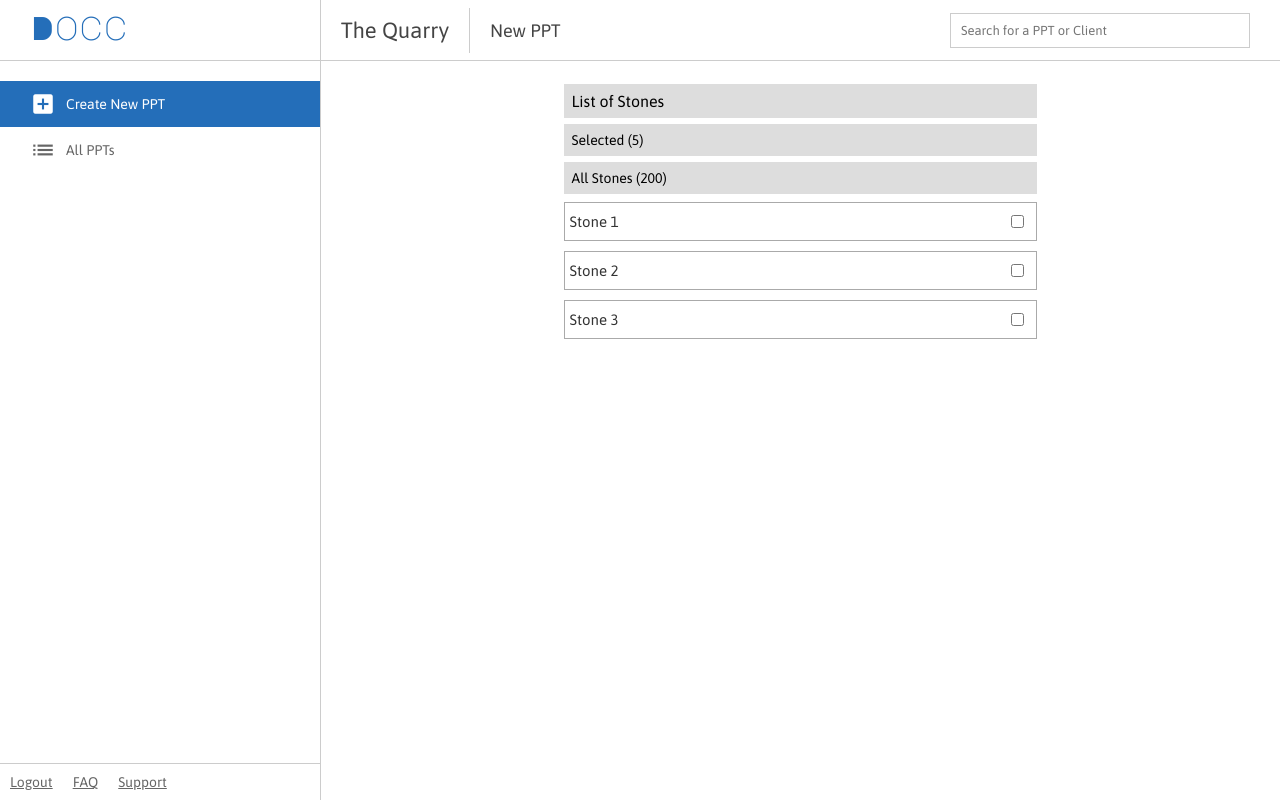
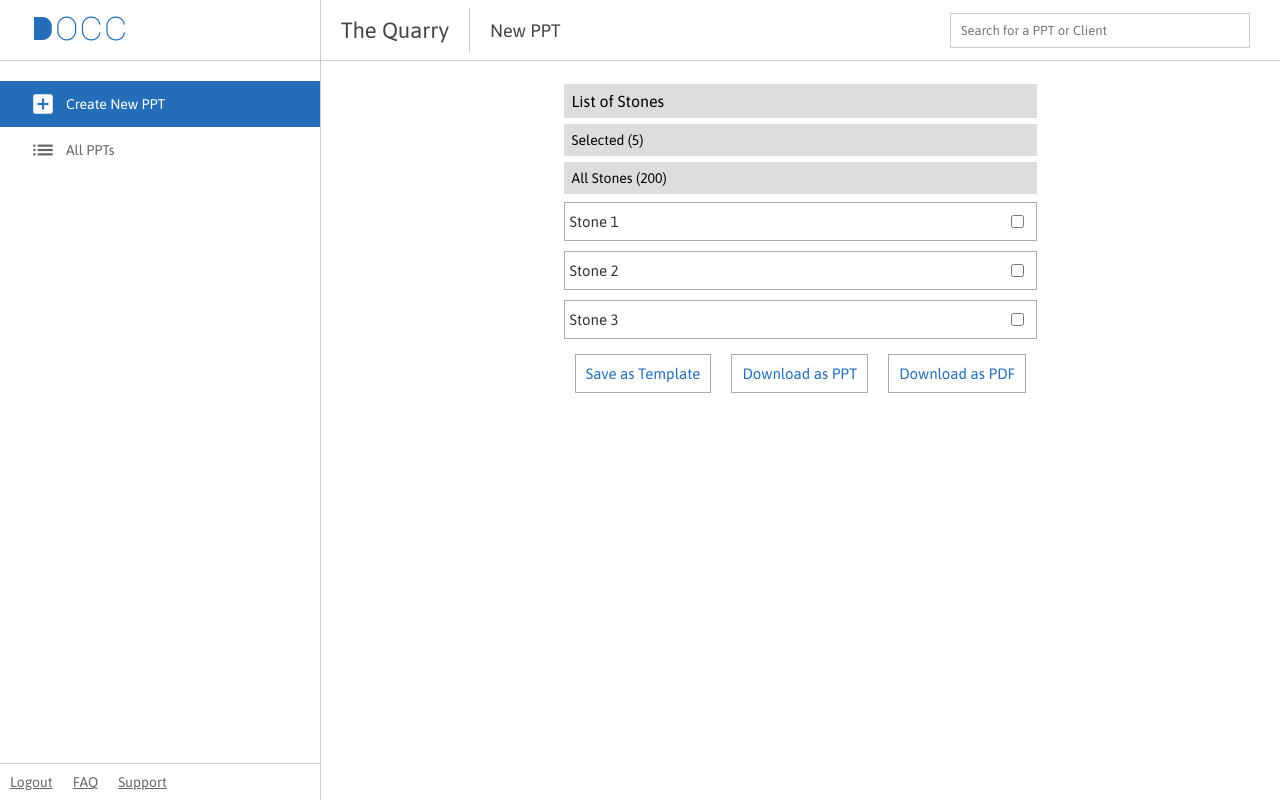
Before and after one commit to xbassi/docc.in, a Flask app: page / in a window 1280 px wide. Run offline with Flask 2, Linux system fonts and the light colour scheme.

Commit message:
added buttons

```diff
--- a/static/home.css
+++ b/static/home.css
@@ -394,3 +394,33 @@ body {
 .pointer{
 	cursor: pointer;
 }
+
+
+.newppt_button_container{
+	display: flex;
+	flex-direction: row;
+	justify-content: space-around;
+	align-items: center;
+}
+
+.newppt_btn{
+	cursor: pointer;
+	border:1px solid #AAA;
+	color:rgba(36,110,185,1.0);
+
+	font-family: 'Asap', sans-serif;
+	font-size: 15px;
+
+	padding:10px;
+	margin:10px;
+
+	transition: 0.2s;
+}
+
+
+
+.newppt_btn:hover{
+	border:1px solid rgba(36,110,185,1.0);
+	background-color:rgba(36,110,185,1.0);
+	color:#FFF;
+}
--- a/templates/home.html
+++ b/templates/home.html
@@ -1216,6 +1216,18 @@
 
 				</div>
 
+				<div class="newppt_button_container">
+					<div class="newppt_btn">
+						Save as Template
+					</div>
+					<div class="newppt_btn">
+						Download as PPT
+					</div>
+					<div class="newppt_btn">
+						Download as PDF
+					</div>
+				</div>
+
 			</div>
 
 		</div>
```
